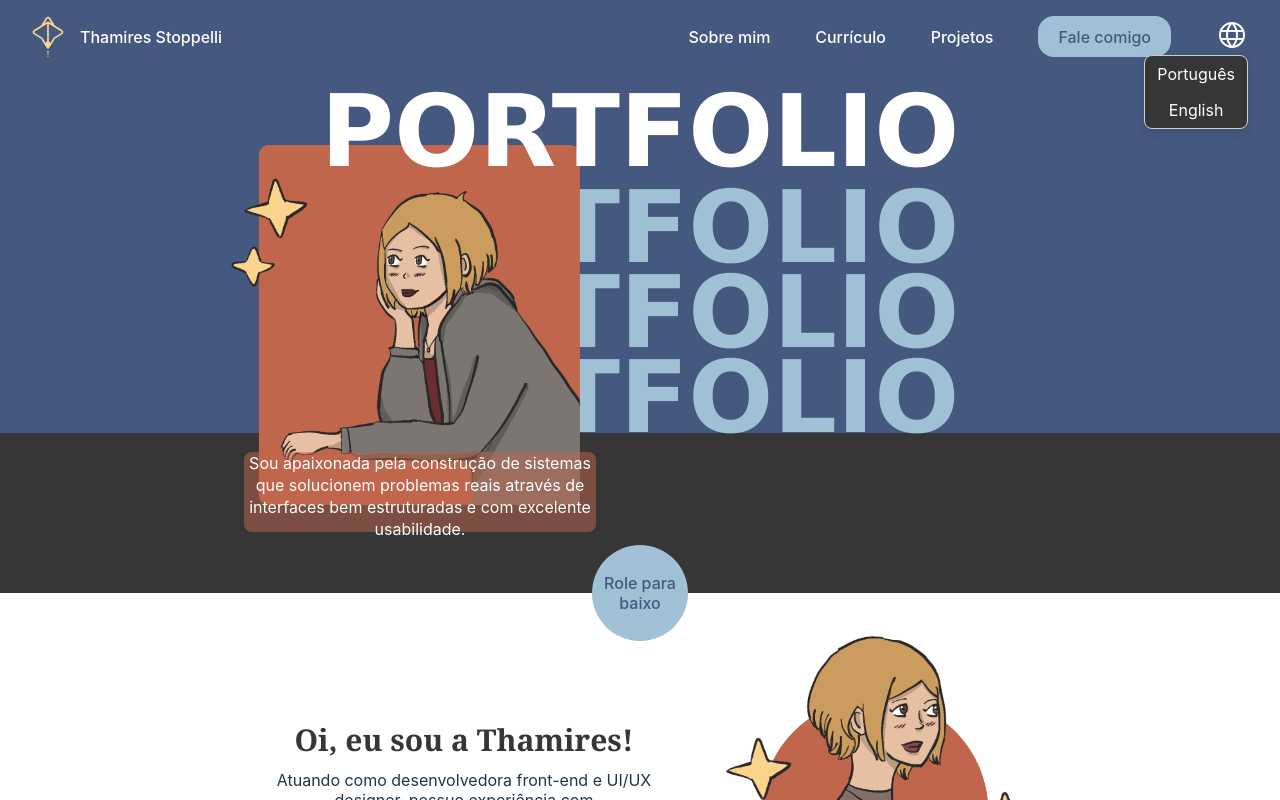
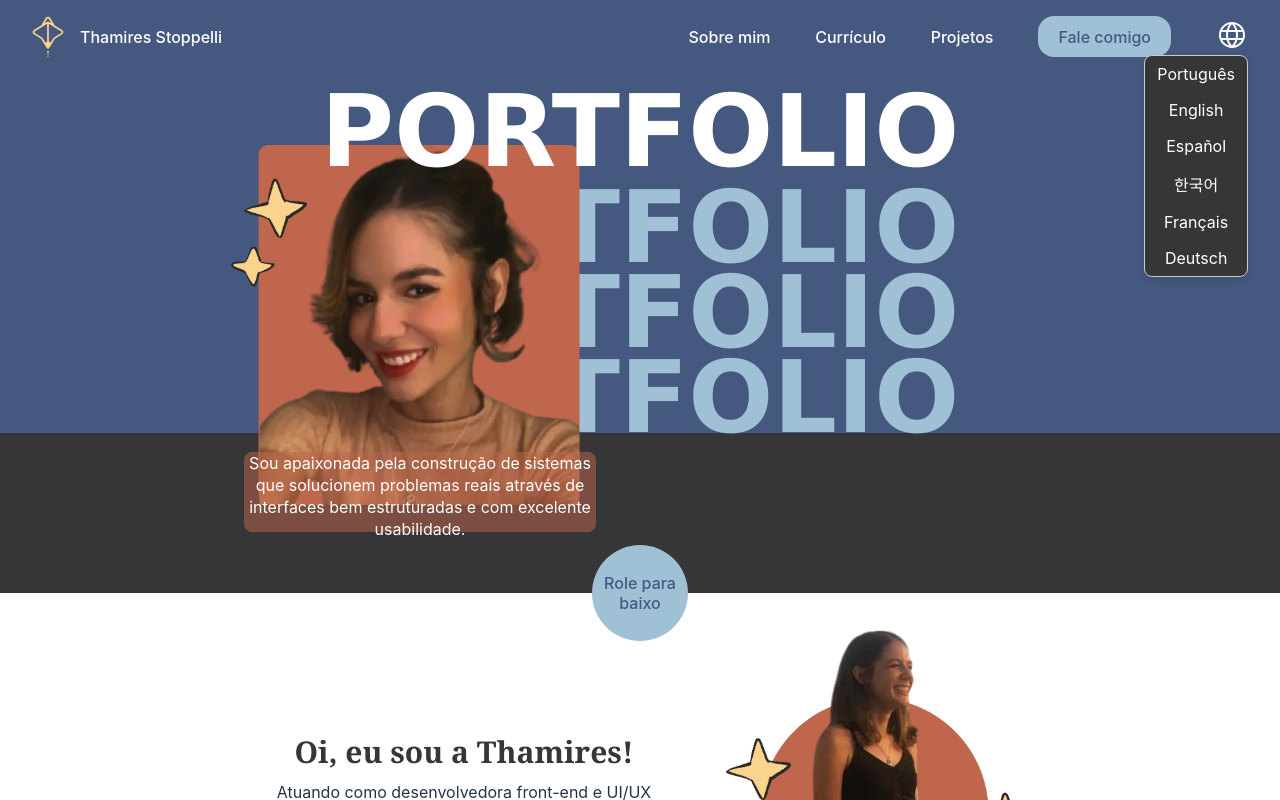
Before and after one commit to ThamiStoppelli/Portfolio, a React (Vite) app: page / in a window 1280 px wide. Both pictures are taken after a click on the picture 1232 px from the left and 34 px from the top of the page. Shown: the top 800 px of the page. Built offline with nearby package versions, Linux system fonts and the light colour scheme.

Commit message:
Changes in profile pictures and languages addition

```diff
--- a/src/components/AboutMe.jsx
+++ b/src/components/AboutMe.jsx
@@ -1,8 +1,8 @@
 import React, { useState } from 'react'
 import { useLanguage } from '../context/LanguageContext';
 
-// import image from '../assets/thami2.png'
-import image from '../assets/teste5.png'
+import image from '../assets/portfolio2.png'
+// import image from '../assets/teste5.png'
 import locationIcon from '../assets/location.svg'
 import mailIcon from '../assets/mail.svg'
 import './AboutMe.css'
@@ -27,7 +27,8 @@ const translations = {
 function AboutMe() {
 
   const { language } = useLanguage();
-  const { section, greeting, description, location, contact } = translations[language];
+  const currentTranslations = translations[language] || translations['en'];
+  const { section, greeting, description, location, contact } = currentTranslations;
 
   return (
     <div className='aboutme-container' id="about">
--- a/src/components/Cover.jsx
+++ b/src/components/Cover.jsx
@@ -1,10 +1,8 @@
 import React, { useState } from 'react'
 import { useLanguage } from '../context/LanguageContext';
 
-// import image from '../assets/thami1.1.png'
-import image from '../assets/teste6.png'
-// import image from '../assets/teste3.png'
-// import image from '../assets/teste2.png'
+import image from '../assets/portfolio1.png'
+// import image from '../assets/teste6.png'
 import './Cover.css'
 
 const translations = {
@@ -21,7 +19,8 @@ const translations = {
 function Cover() {
 
   const { language } = useLanguage();
-  const { scroll, quote } = translations[language];
+  const currentTranslations = translations[language] || translations['en'];
+  const { scroll, quote } = currentTranslations;
 
   const handleScrollDown = () => {
     const footerSection = document.getElementById('footer');
--- a/src/components/Header.css
+++ b/src/components/Header.css
@@ -7,6 +7,7 @@
     justify-content: space-between;
     padding: 1rem 2rem 1rem;
     min-width: 28rem;
+    margin: 0rem;
 }
 
 .header-container .navigation {
--- a/src/components/Header.jsx
+++ b/src/components/Header.jsx
@@ -24,7 +24,8 @@ const translations = {
 function Header() {
 
   const { language, toggleLanguage } = useLanguage();
-  const { aboutMe, resume, projects, contactMe } = translations[language];
+  const currentTranslations = translations[language] || translations['en'];
+  const { aboutMe, resume, projects, contactMe } = currentTranslations;
   const [dropdownOpen, setDropdownOpen] = useState(false);
 
   const handleLanguageChange = (lang) => {
@@ -56,6 +57,10 @@ function Header() {
             <div className="dropdown">
               <div onClick={() => handleLanguageChange('pt')}>Português</div>
               <div onClick={() => handleLanguageChange('en')}>English</div>
+              <div onClick={() => handleLanguageChange('es')}>Español</div>
+              <div onClick={() => handleLanguageChange('kr')}>한국어</div>
+              <div onClick={() => handleLanguageChange('fr')}>Français</div>
+              <div onClick={() => handleLanguageChange('de')}>Deutsch</div>
             </div>
           )}
         </div>
--- a/src/components/Projects.jsx
+++ b/src/components/Projects.jsx
@@ -21,7 +21,8 @@ const translations = {
 function Projects() {
 
   const { language } = useLanguage();
-  const { projects, previous, next } = translations[language];
+  const currentTranslations = translations[language] || translations['en'];
+  const { projects, previous, next } = currentTranslations;
   const projectsList = [1, 2, 3, 4, 5]
   /* fix css */
 
--- a/src/components/Resume.jsx
+++ b/src/components/Resume.jsx
@@ -35,11 +35,72 @@ const translations = {
     intermediate: "Intermediate",
     current: "Current",
   },
+  es: {
+    education: "Educación",
+    skills: "Habilidades técnicas",
+    experience: "Experiencia",
+    activities: "Certificaciones",
+    hobbies: "Aficiones y intereses",
+    languages: "Idiomas",
+    english: "Inglés",
+    portuguese: "Portugués",
+    spanish: "Español",
+    korean: "Coreano",
+    fluent: "Fluido",
+    intermediate: "Intermedio",
+    current: "Actual",
+  },
+  kr: {
+    education: "교육",
+    skills: "기술적인 기술",
+    experience: "경험",
+    activities: "활동",
+    hobbies: "취미 및 관심사",
+    languages: "언어",
+    english: "영어",
+    portuguese: "포르투갈어",
+    spanish: "스페인어",
+    korean: "한국어",
+    fluent: "유창하다",
+    intermediate: "중급",
+    current: "현재",
+  },
+  fr: {
+    education: "Éducation",
+    skills: "Compétences techniques",
+    experience: "Expérience",
+    activities: "Certifications",
+    hobbies: "Loisirs et centres d'intérêt",
+    languages: "Langues",
+    english: "Anglais",
+    portuguese: "Portugais",
+    spanish: "Espagnol",
+    korean: "Coréen",
+    fluent: "Couramment",
+    intermediate: "Intermédiaire",
+    current: "Actuel",
+  },
+  de: {
+    education: "Education",
+    skills: "Technische Fähigkeiten",
+    experience: "Erfahrung",
+    activities: "Aktivitäten",
+    hobbies: "Hobbys & Interessen",
+    languages: "Sprachen",
+    english: "Englisch",
+    portuguese: "Portugiesisch",
+    spanish: "Spanisch",
+    korean: "Koreanisch",
+    fluent: "Fließend",
+    intermediate: "Mittelstufe",
+    current: "Aktuell",
+  },
 };
 
 function Resume() {
   const { language } = useLanguage();
-  const { education, skills, experience, activities, hobbies, languages, english, portuguese, spanish, korean, fluent, intermediate, current } = translations[language];
+  const currentTranslations = translations[language] || translations['en'];
+  const { education, skills, experience, activities, hobbies, languages, english, portuguese, spanish, korean, fluent, intermediate, current } = currentTranslations;
 
   return (
     <div id="resume">
```
Also changed, not shown: src/assets/portfolio1.png (added), src/assets/portfolio2.png (added).
